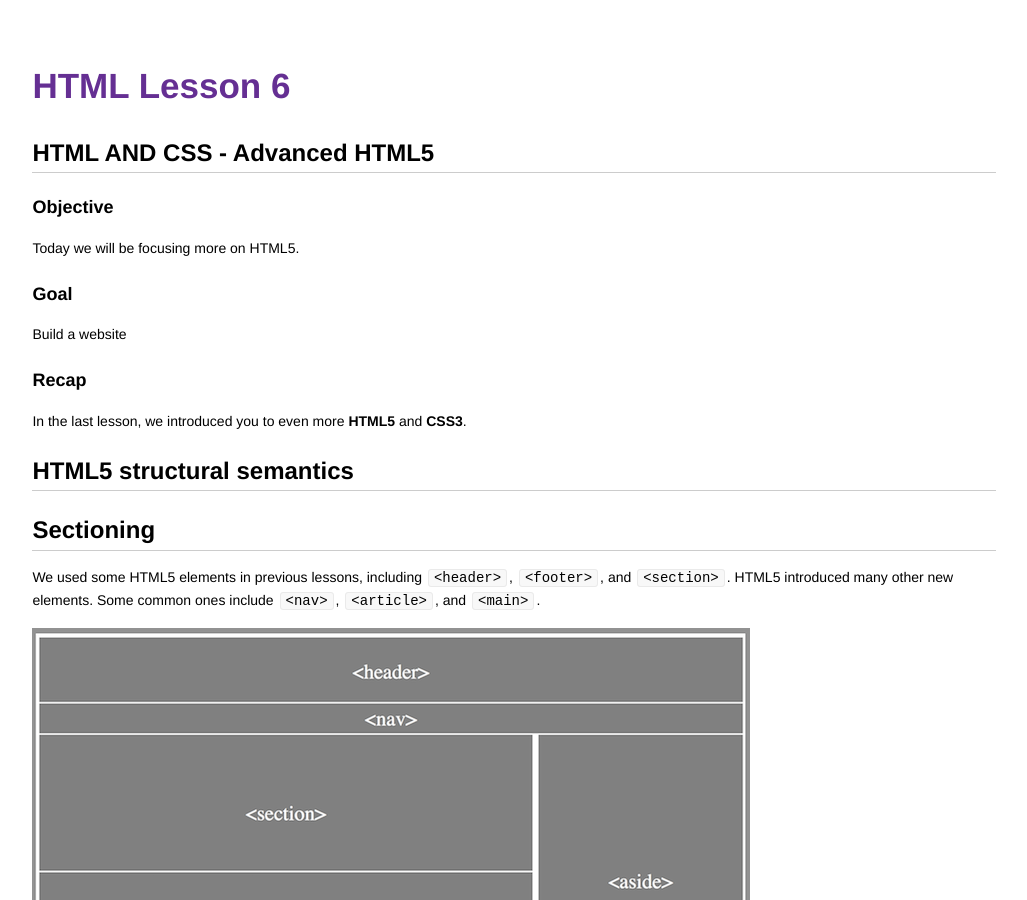
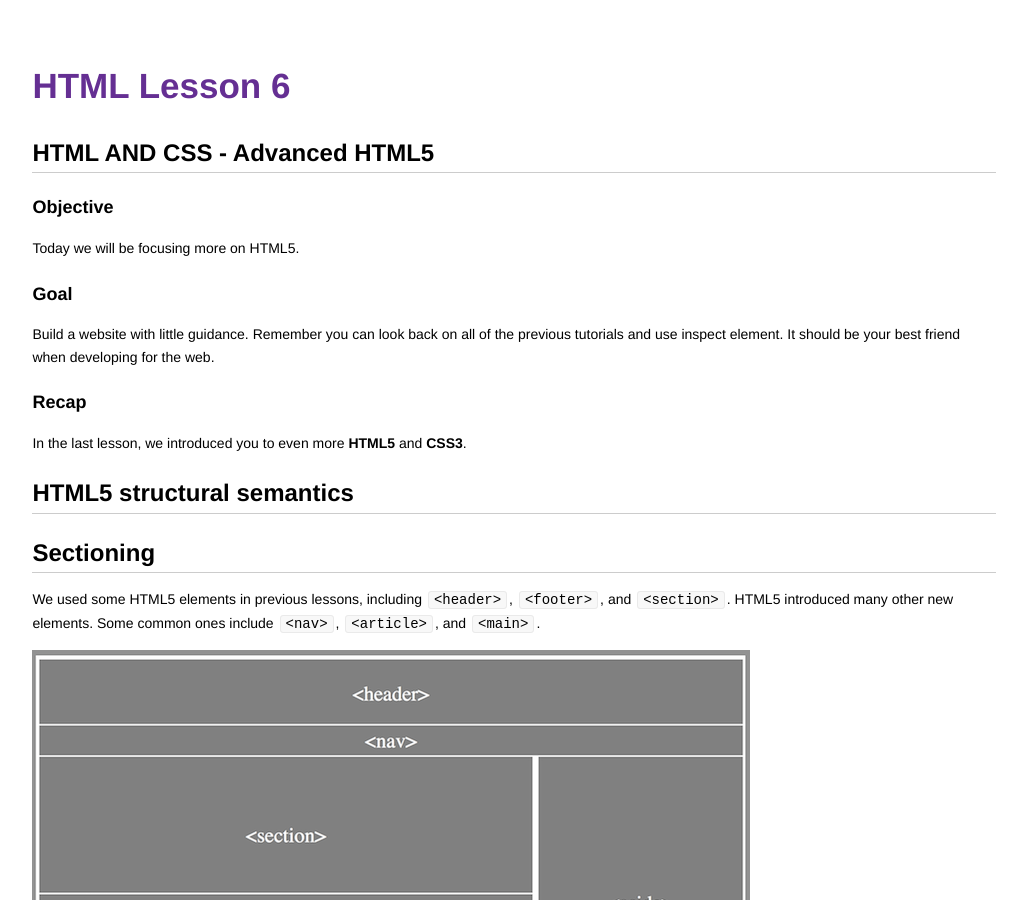
Before and after one commit to codebar/tutorials, a Jekyll site: the page built from html/lesson6/tutorial.md, in a window 1280 px wide and 900 px high. Shown: the whole window, without its empty margins (126-1153 px from the left). Built offline with Jekyll 4.4.1, drawn with Linux system fonts in a browser that asks for light colours; Markdown is read by kramdown in place of the engine named in the settings.

Commit message:
better goal description

```diff
--- a/html/lesson6/tutorial.md
+++ b/html/lesson6/tutorial.md
@@ -12,7 +12,7 @@ Today we will be focusing more on HTML5.
 
 ### Goal
 
-Build a website
+Build a website with little guidance. Remember you can look back on all of the previous tutorials and use inspect element. It should be your best friend when developing for the web.
 
 ### Recap
 
```
